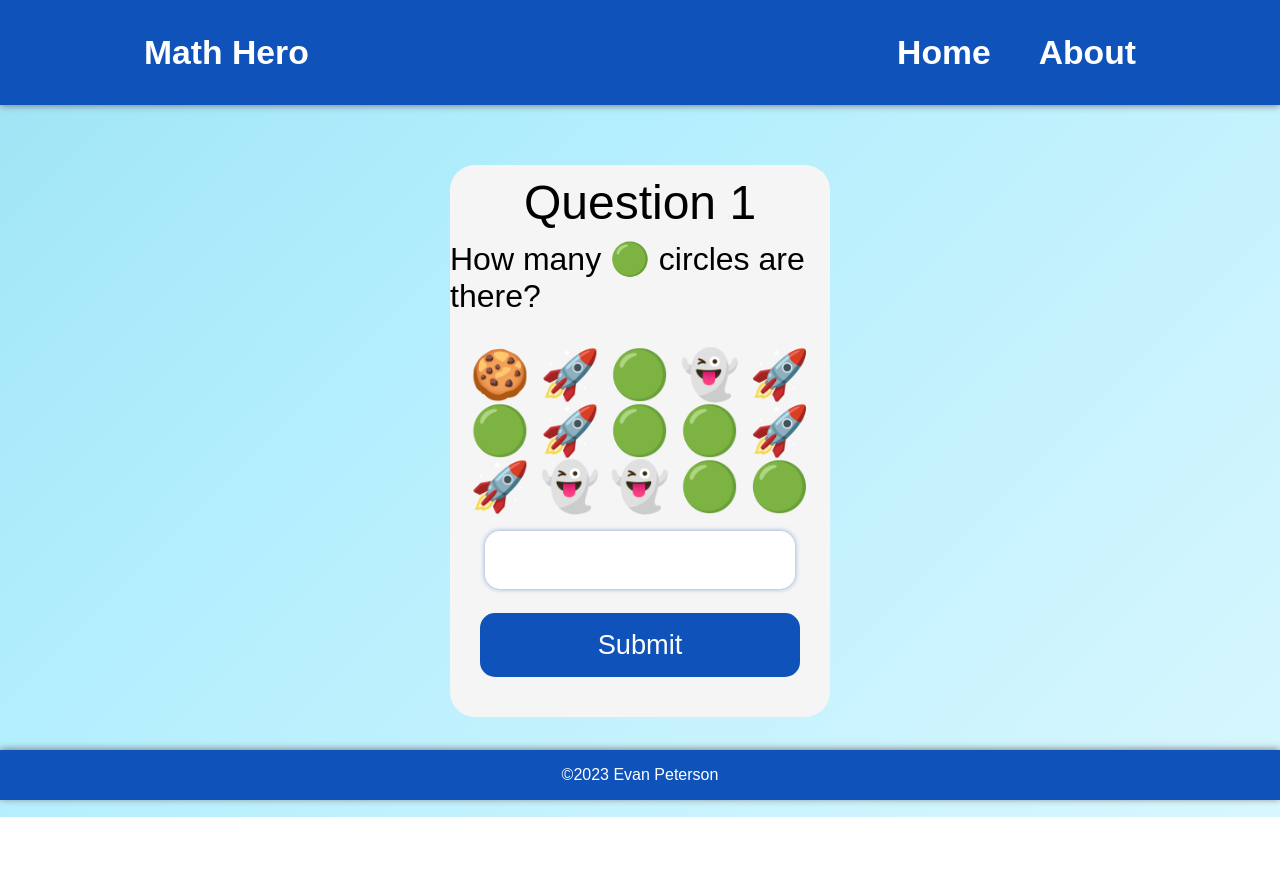
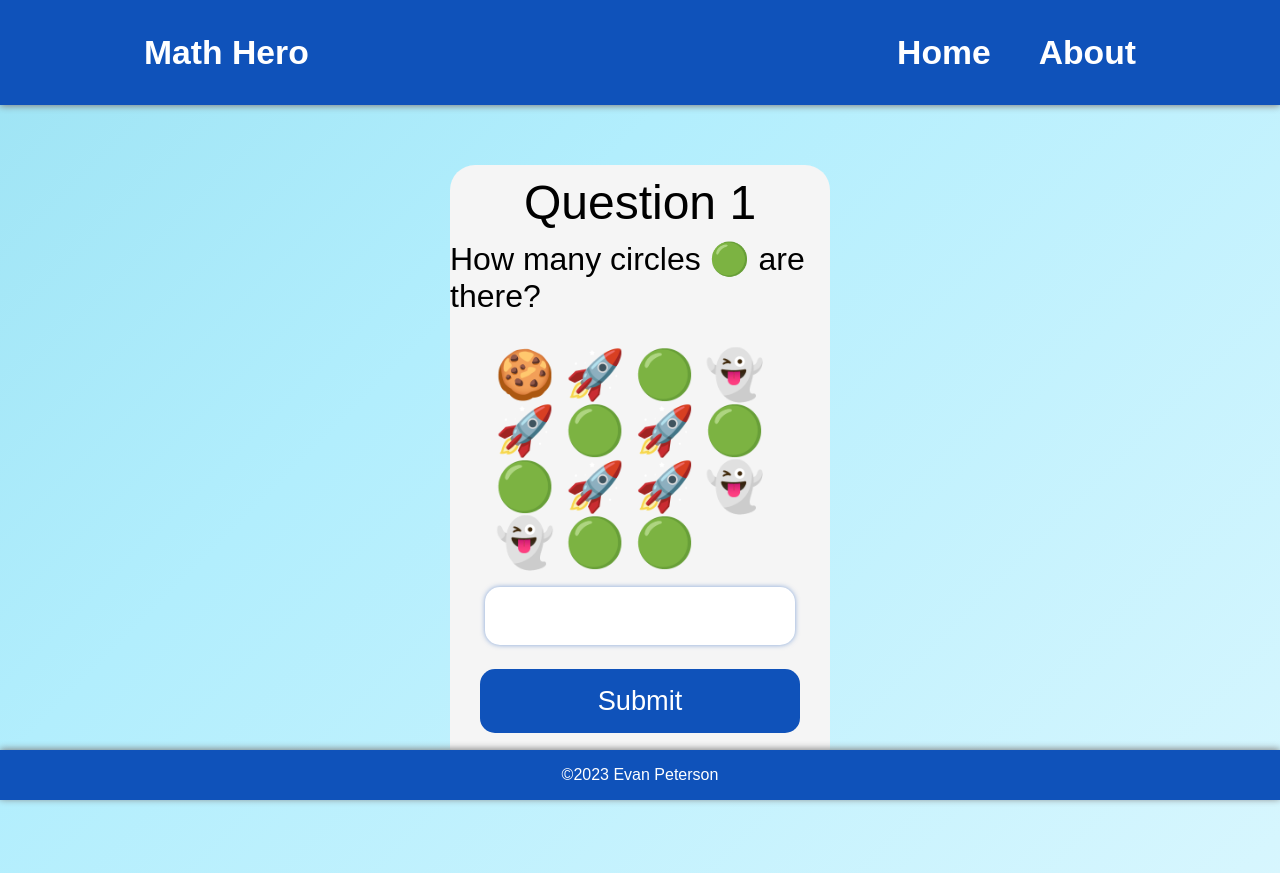
Before and after one commit to evan-desu/math-hero, a React (Create React App) app: page /count-mixed in a window 1280 px wide. Before the commit the page ends 817 px from the top, so only its background shows below. Built offline with nearby package versions, Linux system fonts and the light colour scheme; a web font is replaced by a local one.

Commit message:
feat: touch-up styling of mixed counting quix

```diff
--- a/src/App.css
+++ b/src/App.css
@@ -4,12 +4,10 @@ html {
     font-family: 'Andika', sans-serif;
 }
 
-
-/* body {
-    background: linear-gradient(-45deg, #ffffff, #B2EEFD, #63C5DA, #ffffff);
-	background-size: 400% 400%;
-	animation: gradient 15s ease infinite;
-} */
+html, body {
+    margin: 0;
+    padding: 0;
+}
 
 body {
 	background: linear-gradient(-45deg, #ffffff, #B2EEFD, #63C5DA, navy);
--- a/src/Footer/Footer.css
+++ b/src/Footer/Footer.css
@@ -1,8 +1,3 @@
-html, body {
-    margin: 0;
-    padding: 0;
-}
-
 .footer {
     background-color: #0F52BA;
     display: flex;
--- a/src/Quizzes/CountingMixed.css
+++ b/src/Quizzes/CountingMixed.css
@@ -36,7 +36,7 @@
     grid-template-columns: repeat(5, 1fr);
     gap: 1rem;
     justify-items: center;
-    max-width: 350px;
+    max-width: 300px;
     min-height: 160px;
     max-height: 320px;
 }
--- a/src/Quizzes/CountingMixed.tsx
+++ b/src/Quizzes/CountingMixed.tsx
@@ -46,7 +46,7 @@ const CountingMixed = () => {
             {!isFinished ? (
                 <section className="question-container-mixed">
                     <p className="question-number-mixed">Question {questionNumber}</p>
-                    <p className="question-text-mixed">How many {currentQuestion?.symbol} {currentQuestion?.name} are there?</p>
+                    <p className="question-text-mixed">How many {currentQuestion?.name} {currentQuestion?.symbol} are there?</p>
                     <div className="counting-items-mixed">
                         {problem && problem.emojis.map((emoji, index) => (
                             <span key={index}>{emoji.symbol}</span>
```
